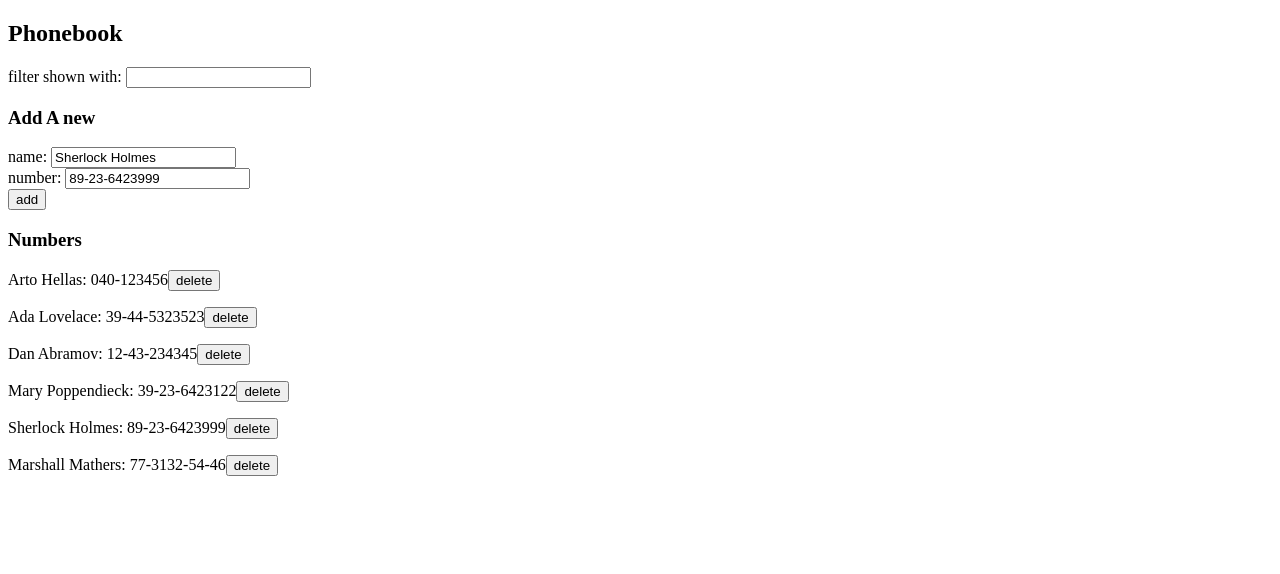
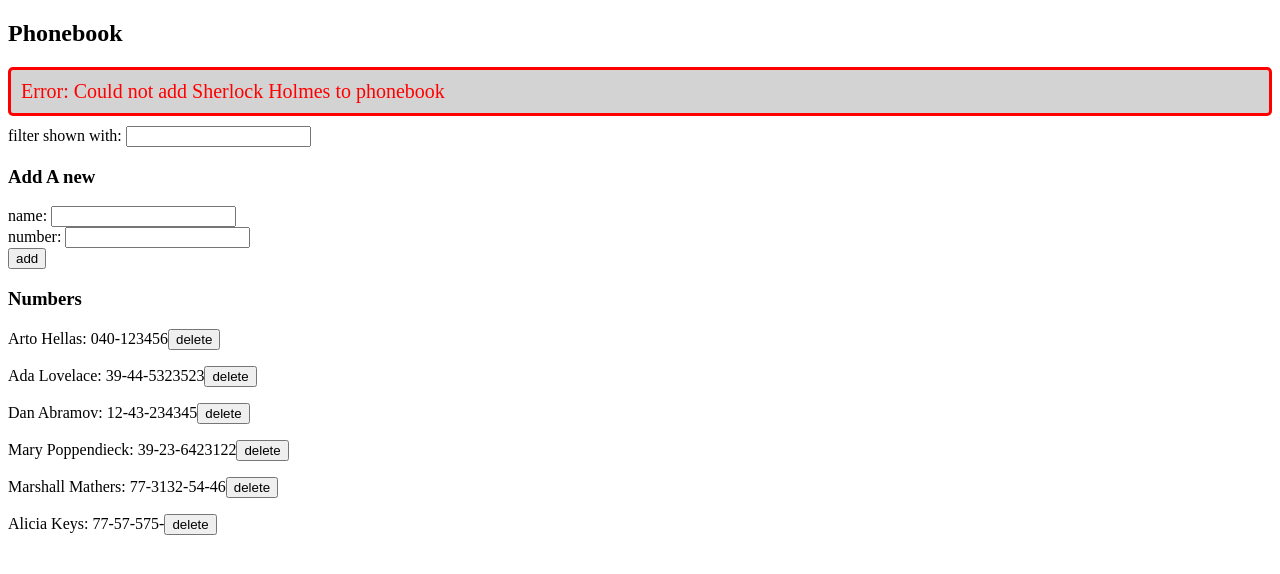
Before and after one commit to richardmunyao/fullstackopen, a React (Create React App) app in the folder part2/phonebook/: page / in a window 1280 px wide. Both pictures are taken after a click on the button "add". Shown: the top 574 px of the page. Built offline with nearby package versions, Linux system fonts and the light colour scheme; no server answers; data requests are answered from the project's data file; the HTML template or start-up script is replaced by a standard one.

Commit message:
css styling for notifications

```diff
--- a/part2/phonebook/db.json
+++ b/part2/phonebook/db.json
@@ -21,14 +21,14 @@
       "id": 4
     },
     {
-      "name": "Sherlock Holmes",
-      "number": "89-23-6423999",
-      "id": 5
-    },
-    {
       "name": "Marshall Mathers",
       "number": "77-3132-54-46",
       "id": 6
+    },
+    {
+      "name": "Alicia Keys",
+      "number": "77-57-575-",
+      "id": 7
     }
   ]
 }
--- a/part2/phonebook/src/App.js
+++ b/part2/phonebook/src/App.js
@@ -7,6 +7,7 @@ const App = () => {
   const [newName, setNewName] = useState('Sherlock Holmes')
   const [newNumber, setNewNumber] = useState('89-23-6423999')
   const [searchInpt, setNewSearchInpt] = useState('')
+  const [statusMsg, setStatusMsg] = useState(null)
 
   //effect hook to update component with persons
   const hook = () => {
@@ -32,9 +33,11 @@ const App = () => {
           changeNumber(alreadyExists, newNumber)
         }
       } else {
-        alert(`${newName} is already added to the phonebook `)
+          setStatusMsg(['error', `${newName} is already added to the phonebook `])
+          setTimeout(()=> {
+            setStatusMsg(null)
+          },5000)
       }
-
 
     } else {
       const newPersonObj = {
@@ -47,6 +50,13 @@ const App = () => {
         .then(returnedPerson => {
           setPersons(persons.concat(returnedPerson))
         })
+        .catch (error => {
+          setStatusMsg(['error', `Error: Could not add ${newName} to phonebook`])
+          setTimeout ( ()=> { setStatusMsg(null)}, 5000 )
+        })
+        //if no error:
+        setStatusMsg(['success', `${newName} was added to phonebook`])
+        setTimeout ( ()=> { setStatusMsg(null)}, 5000 )
       setNewName('')
       setNewNumber('')
     }
@@ -63,6 +73,14 @@ const App = () => {
       .then(returnedPerson => {
         setPersons(persons.map(tmpPersn => tmpPersn.id !== person.id ? tmpPersn : returnedPerson))
       })
+      .catch (error => {
+        const errorStatus = error.response.status
+        setStatusMsg(['error',  `Error ${errorStatus}: ${person.name} has already been removed from server `])
+        setTimeout( ()=> { setStatusMsg(null)}, 5000 )
+      })
+      //if no error
+      setStatusMsg(['success', `${person.name}'s' number has been changed`])
+      setTimeout( ()=> { setStatusMsg(null)}, 5000 )
 
   }
 
@@ -80,8 +98,12 @@ const App = () => {
           }
         })
         .catch(error => {
-          alert(`${name} was already deleted from the server`)
+          setStatusMsg(['error', `${name} was already deleted from the server`])
+          setTimeout( ()=> { setStatusMsg(null)}, 5000 )
         })
+        // if no error:
+        setStatusMsg(['success', `${name} has been deleted from the phonebook`])
+        setTimeout( ()=> { setStatusMsg(null)}, 5000 )
 
 
     }
@@ -102,6 +124,7 @@ const App = () => {
   return (
     <div>
       <h2>Phonebook</h2>
+      <Notification message={statusMsg} />
 
       <Filter inpt={searchInpt} handler={handleSearchInpt} />
 
@@ -164,4 +187,40 @@ const Persons = ({ persons, inpt, deletePerson }) => {
 
 }
 
+const Notification = ({message}) => {
+
+  //define styles for success and error
+  const successStyle = {
+    color: 'green',
+    background: 'lightgrey',
+    fontSize: 20,
+    borderStyle: 'solid',
+    borderRadius: 5,
+    padding: 10,
+    marginBottom: 10
+  }
+
+  const errorStyle = {
+    color: 'red',
+    background: 'lightgrey',
+    fontSize: 20,
+    borderStyle: 'solid',
+    borderRadius: 5,
+    padding: 10,
+    marginBottom: 10
+  }
+
+  if (message === null) {
+    return null
+  }
+  const type = message[0]
+  if(type === 'success') {
+    return <div style={successStyle}>{message[1]}</div>
+  }
+  else if (type === 'error') {
+    return <div style={errorStyle}>{message[1]}</div>
+  }
+
+}
+
 export default App;
```
